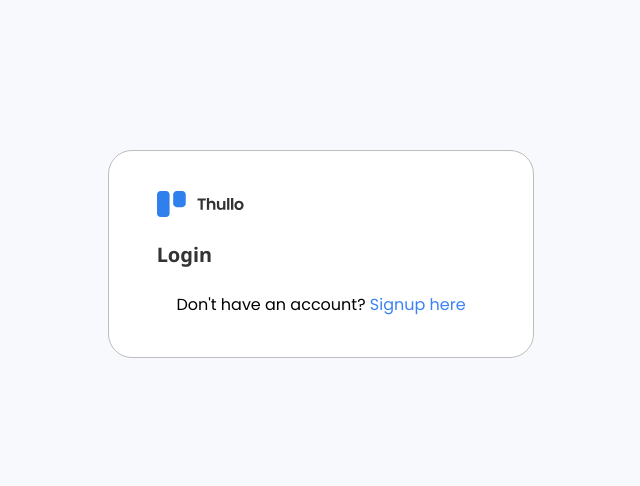
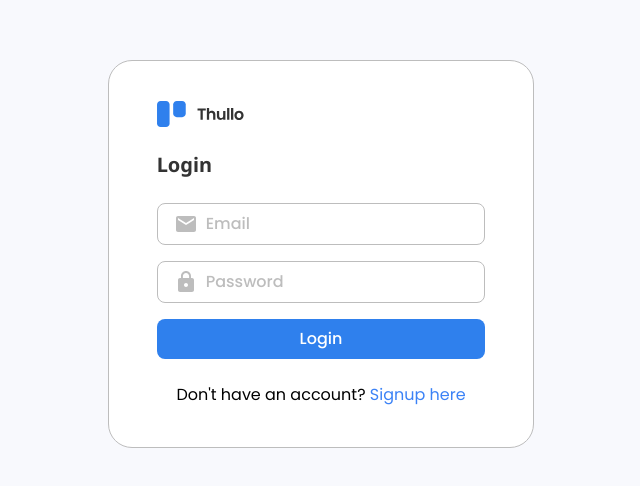
Before and after one commit to DiegoMutre/thullo-frontend, a Next.js app: page /login in a window 1280 px wide. Shown: the part 146-632 px from the top of the page, without its empty margins (319-959 px from the left). Built offline with nearby package versions, Linux system fonts and the light colour scheme.

Commit message:
* Use the login form component in the login page

```diff
--- a/src/app/login/page.tsx
+++ b/src/app/login/page.tsx
@@ -2,6 +2,7 @@ import Image from 'next/image';
 import Link from 'next/link';
 
 import { notoSans } from '@/app/utils/fonts';
+import { LoginForm } from '@/app/login/components/LoginForm';
 
 const LoginPage = () => {
   return (
@@ -19,7 +20,7 @@ const LoginPage = () => {
         >
           Login
         </h2>
-        {/* Login form here */}
+        <LoginForm />
         <span className='text-center'>
           Don&apos;t have an account?{' '}
           <Link
```
